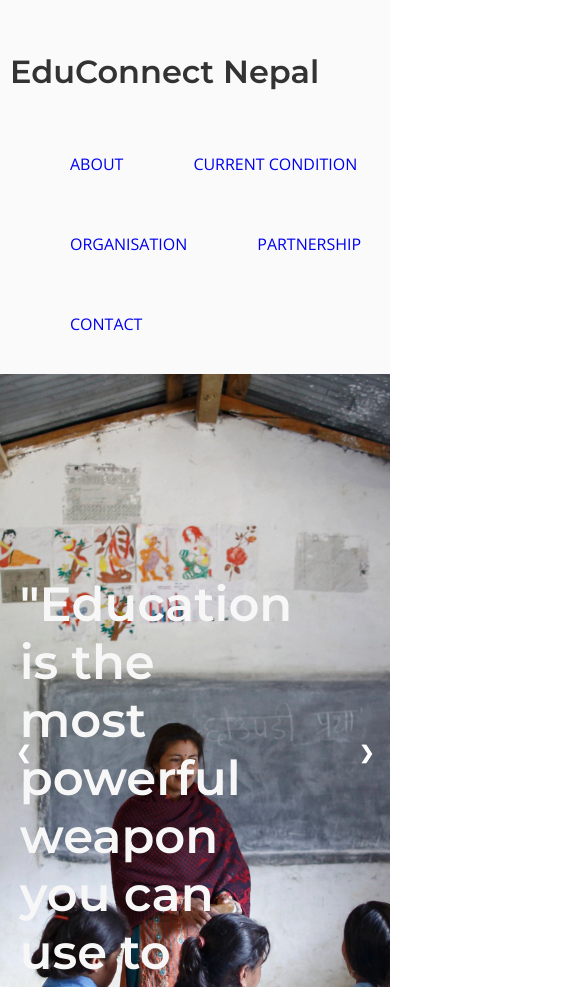
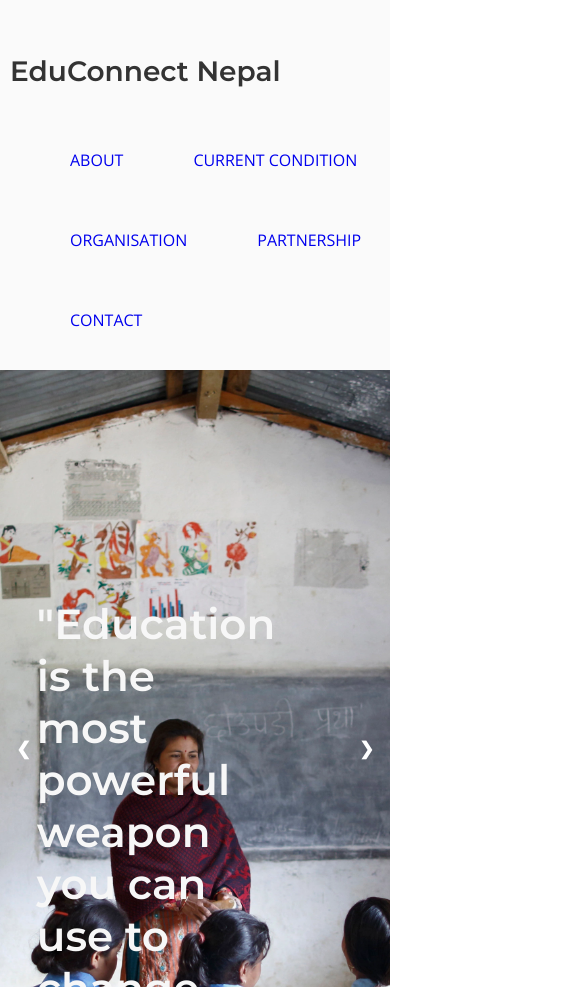
Before and after one commit to arjunbk03/Educonnect-Nepal, a plain HTML site: page index.html in a window 390 px wide. Shown: the part 113-1100 px from the top of the page, 585 px wide, since content can reach past the window. Drawn offline with nearby package versions, Linux system fonts and the light colour scheme; some packages are replaced by stand-ins of ours.

Commit message:
making it response

```diff
--- a/index.html
+++ b/index.html
@@ -203,6 +203,8 @@
        Skidmore College's Summer Experience Fund (SEF), for which I'm truly grateful. Please feel free to connect."
     <p><strong>Email:</strong> <a href="mailto:arjun03.bk@gmail.com">arjun03.bk@gmail.com</a></p>
     <p>Linkedin: <a href ="https://www.linkedin.com/in/arjunbk2025/"><i class="fa fa-linkedin fa_custom fa-2x"></i></a>
+      <p>Website: <a href="http://arjunbk.com" target="_blank">My Personal Portfolio</a></p>
+
 </section>
 <section id="contact-form">
     <h2>Contact Form:</h2>
--- a/style.css
+++ b/style.css
@@ -2,46 +2,97 @@
 /* General Font Styling */
 body {
     font-family: 'Open Sans', sans-serif;
-    color: #666;  /* general text color, you can adjust */
-}
-
-h1, h2, h3, h4, h5, h6 {
-    font-family: 'Montserrat', sans-serif;
-    color: #333;  /* headings color, you can adjust */
-}
-
-body {
+    color: #666;  /* general text color */
     margin: 0;
     padding: 0;
 }
 
+img {
+    max-width: 100%;
+    height: auto;
+}
+
+
+h1, h2, h3, h4, h5, h6 {
+    font-family: 'Montserrat', sans-serif;
+    color: #333;  /* headings color */
+}
+
+@media only screen and (max-width: 1024px) {
+    body {
+        font-size: 18px;
+    }
+
+    ul {
+        padding: 15px;
+    }
+
+    li a {
+        font-size: 16px;
+        padding: 12px 14px;
+    }
+}
+
+/* Styles for smaller devices like large mobile phones */
+
+@media only screen and (max-width: 768px) {
+    body {
+        font-size: 16px;
+    }
+
+    ul {
+        padding: 10px;
+    }
+
+    li a {
+        font-size: 14px;
+        padding: 10px 12px;
+    }
+}
+
+/* Styles for extra small devices like small mobile phones */
+
+@media only screen and (max-width: 480px) {
+    body {
+        font-size: 14px;
+    }
+
+    ul {
+        padding: 5px;
+    }
+
+    li a {
+        font-size: 12px;
+        padding: 8px 10px;
+    }
+}
 /* For the logo */
 #logo {
     width: 100px;
     height: 100px;
-    border-radius:50%;
+    border-radius: 50%;
 }
 
 /* For Educonnect Nepal: */
 p {
-    float:left;
+    float: left;
     margin-right: 20px;
     line-height: 60px;
-    font-weight:bold;
+    font-weight: bold;
 }
 
 /* For the nav bars */
 ul {
     list-style-type: none;
     margin: 0;
-    padding:10px;
+    padding: 10px;
     overflow: hidden;
     background-color: #fafafa;
     line-height: 60px;
 }
 
 li {
-    float:left;
+    float: left;
 }
 
 li a {
@@ -58,21 +109,20 @@ li a:hover {
     color: #ceb855;
 }
 
-
 /* Now the Slideshow */
 .slideshow-container {
     max-width: 100%;
     position: relative;
     margin: auto;
-    overflow:hidden;
-    height:800px;
+    overflow: hidden;
+    height: 800px;
 }
 
 /* Hide the images by default */
 .slide {
-    position:absolute;
+    display: none;  /* Changed from position:absolute */
     width: 100%;
-    height:100%;
+    height: 100%;
 }
 
 .slide img {
@@ -98,24 +148,21 @@ li a:hover {
     user-select: none;
 }
 
-  /* Position the "next button" to the right */
 .next {
     right: 0;
     border-radius: 3px 0 0 3px;
 }
 
-  /* Position the "previous button" to the left */
 .prev {
     left: 0;
     border-radius: 3px 0 0 3px;
 }
 
-  /* On hover, add a black background color with a little bit see-through */
 .prev:hover, .next:hover {
-    background-color: rgba(0,0,0,0.8);
+    background-color: rgba(0, 0, 0, 0.8);
 }
 
-/*This is for the text on the image:*/
+/* This is for the text on the image: */
 .image-text {
     position: absolute;
     top: 60%;
@@ -133,10 +180,11 @@ li a:hover {
 
 .bottom-right {
     position: absolute;
-    color:white;
+    color: white;
     bottom: 8px;
     right: 16px;
 }
+
 /*About Page Styles */
 .about {
     background-color: white;
@@ -390,6 +438,9 @@ body {
     box-shadow: 2px 4px 15px rgba(0, 0, 0, 0.1);
 }
 
+body {
+    font-family: 'Open Sans', sans-serif;
+}
 /*Image credits for JU */
 .image-credit {
     font-size: 12px;
```
Lines whose indentation alone changed are shown as unchanged.
